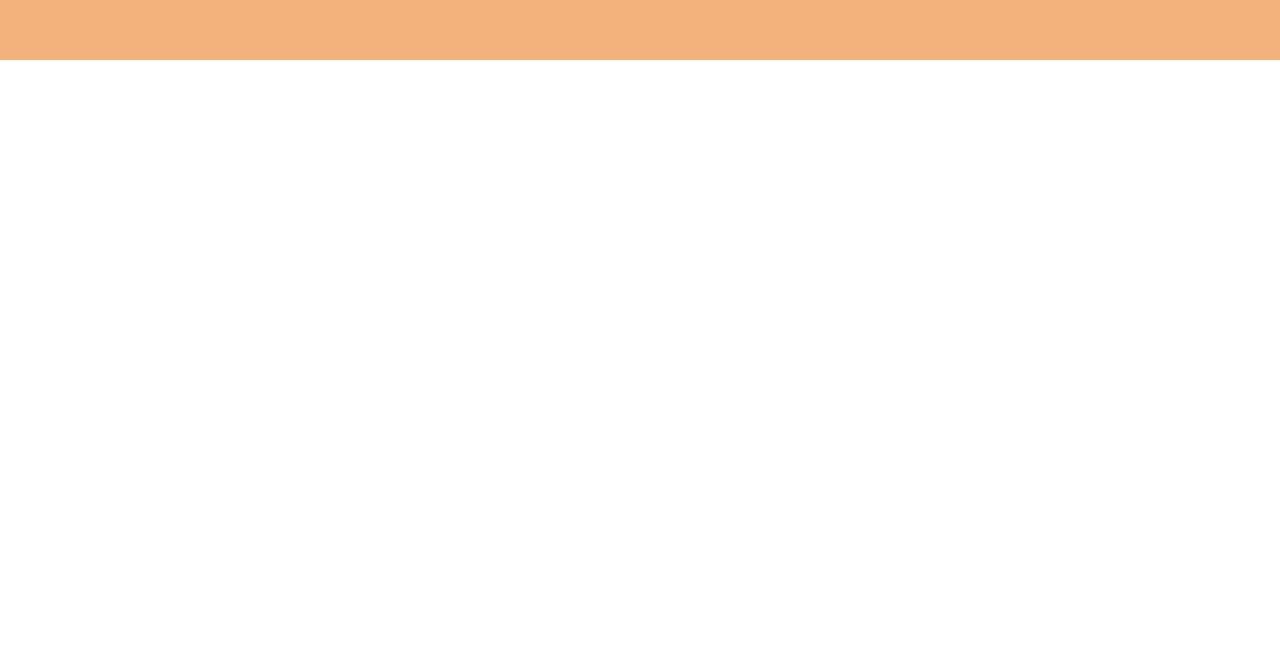
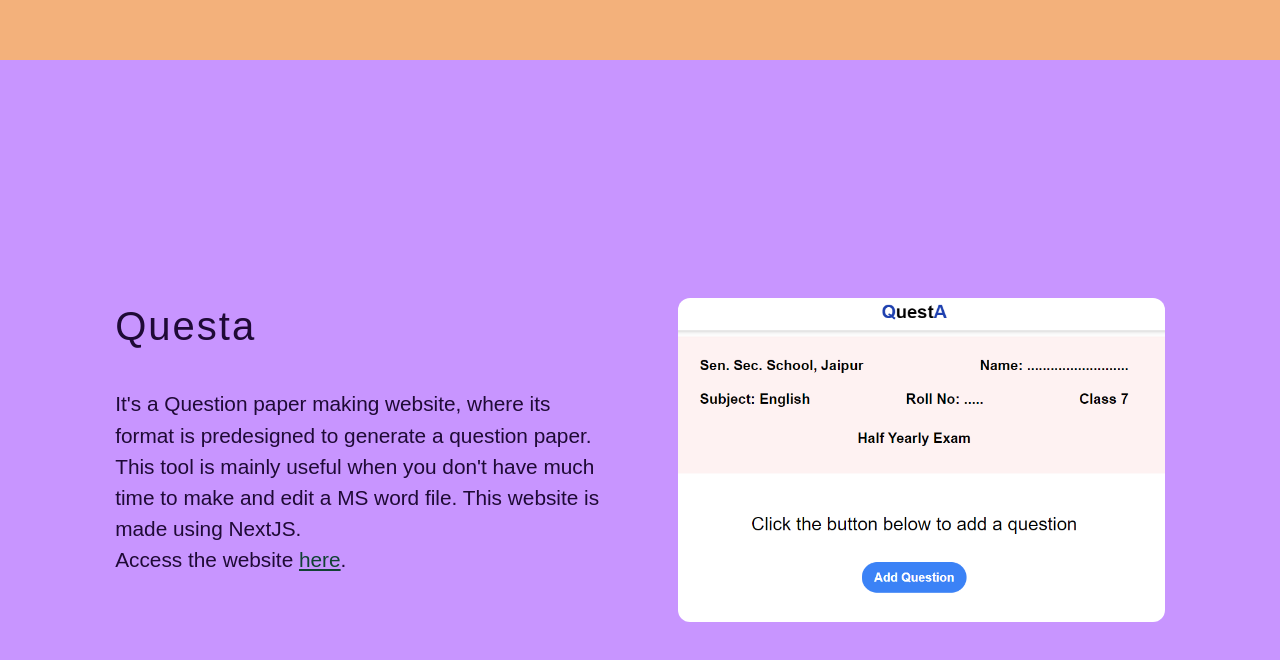
Before and after one commit to lakshyamahawar14/portfolio, a Next.js app: page /projects in a window 1280 px wide. Shown: the part 2340-3000 px from the top of the page. Before the commit the page ends 2400 px from the top, so only its background shows below. Built offline with nearby package versions, Linux system fonts and the light colour scheme.

Commit message:
adding questa project

```diff
--- a/app/components/Projects.js
+++ b/app/components/Projects.js
@@ -139,6 +139,41 @@ const Projects = () => {
           </p>
         </div>
       </section>
+
+      <section className="projects mazeai relative flex justify-center items-center py-[8vh] h-[100vh] w-[100vw] sm:flex-col px-[6vw] bg-[#c895ff]">
+        <div className="px-[3vw] flex justify-center items-start flex-col sm:items-center max-w-[50%] sm:max-w-[none] pb-[1rem]">
+          <h2 className="text-[2.5rem] text-[#1f0a36] tracking-wider text-start md:text-[2rem] sm:text-[1.5rem] ">
+            Questa
+          </h2>
+          <p className="text-[1.3rem] py-[2rem]  md:text-[1.2rem] text-[#1f0a36] sm:text-[1rem] md:py-[1.7rem] sm:py-[1.3rem]">
+            It&apos;s a Question paper making website, where its format is
+            predesigned to generate a question paper. This tool is mainly useful
+            when you don't have much time to make and edit a MS word file. This
+            website is made using NextJS.
+            <br />
+            Access the website{" "}
+            <a
+              href="https://questaweb.vercel.app/"
+              target="_blank"
+              className="underline text-[#114234]"
+            >
+              here
+            </a>
+            .
+          </p>
+        </div>
+        <div className="px-[3vw] flex flex-col justify-center items-end sm:items-center w-[80%] sm:w-[100%]">
+          <Image
+            src="/assets/images/questa_pfp.png"
+            width={300}
+            height={300}
+            key={Math.random}
+            className="relative h-[100%] w-[auto] rounded-xl"
+            alt="UI of Questa"
+            priority={true}
+          />
+        </div>
+      </section>
     </>
   );
 };
```
Also changed, not shown: public/assets/images/questa_pfp.png (added).
